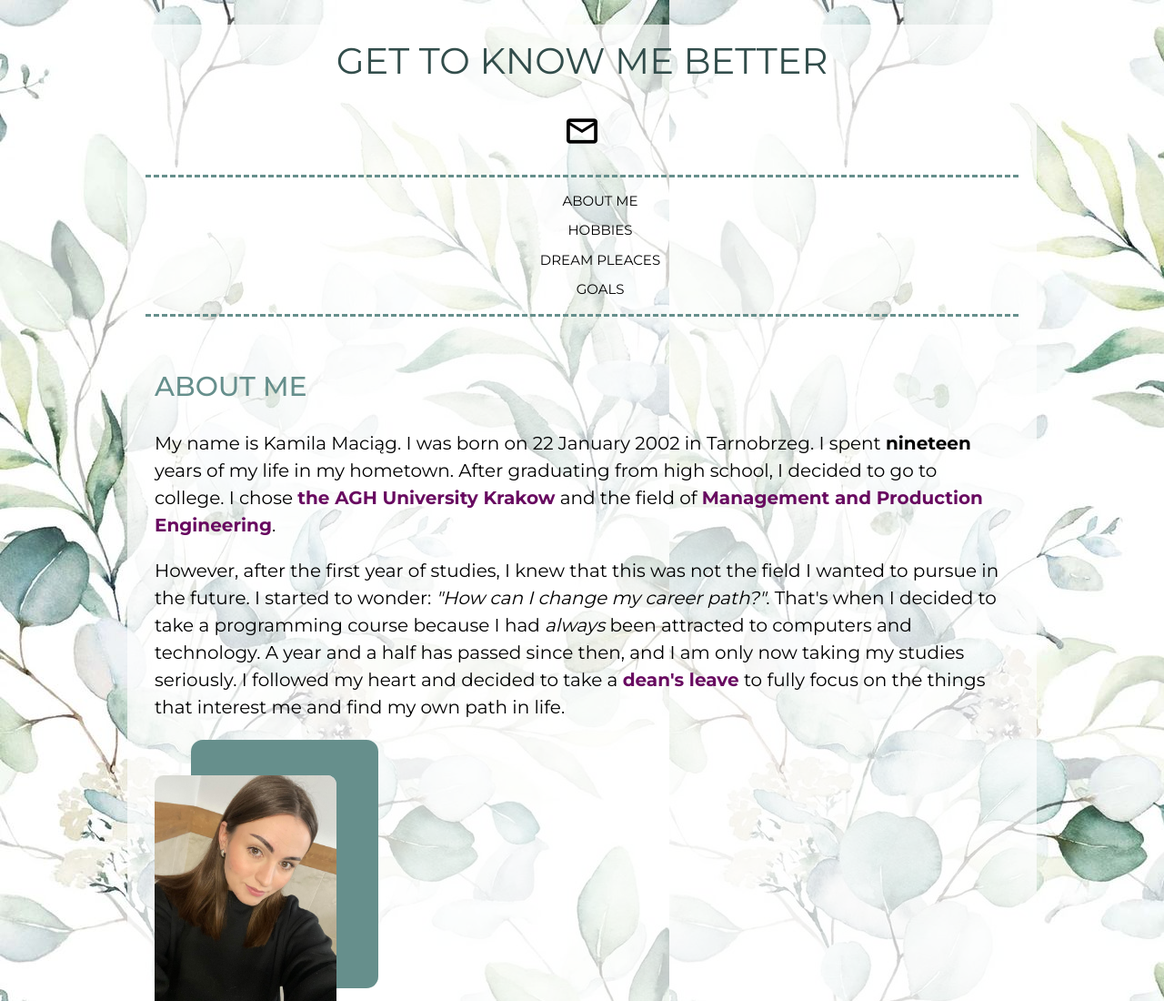
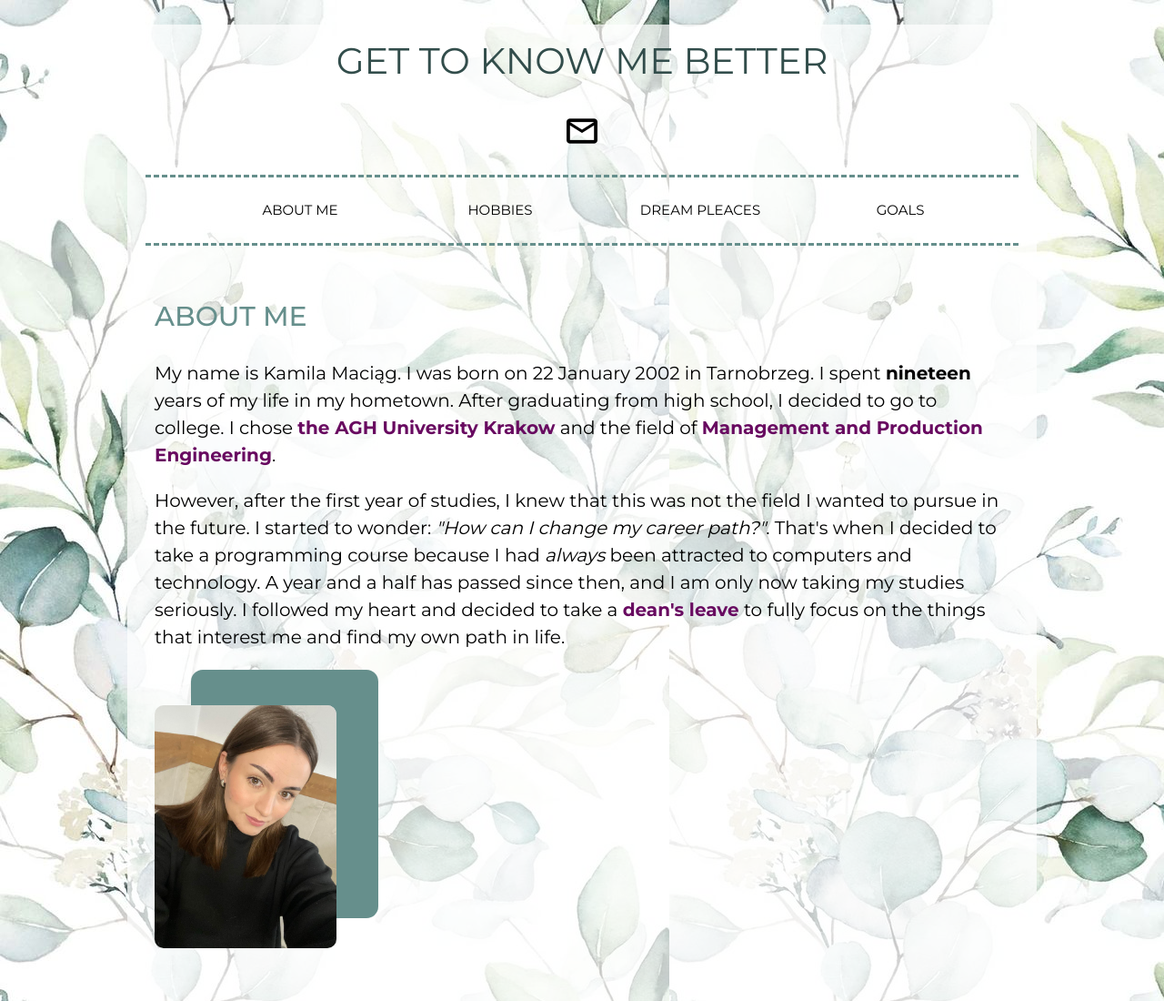
Before and after one commit to kamila2201/en-homepage, a plain HTML site: page index.html in a window 1280 px wide. Shown: the top 1100 px of the page at 91% size. Drawn offline with nearby package versions, Linux system fonts and the light colour scheme.

Commit message:
added flex-box to navigation

```diff
--- a/css/navigation.css
+++ b/css/navigation.css
@@ -9,10 +9,16 @@
     text-align: center;
     font-weight: 400;
     font-size: 15px;
+    display: flex;
+    justify-content: center;
+    flex-wrap: wrap;
+    align-content:space-around;
 }
 
 .navigation__item {
     margin: 10px;
+    flex-basis: 200px;
+
 }
 
 .navigation__link {
```
